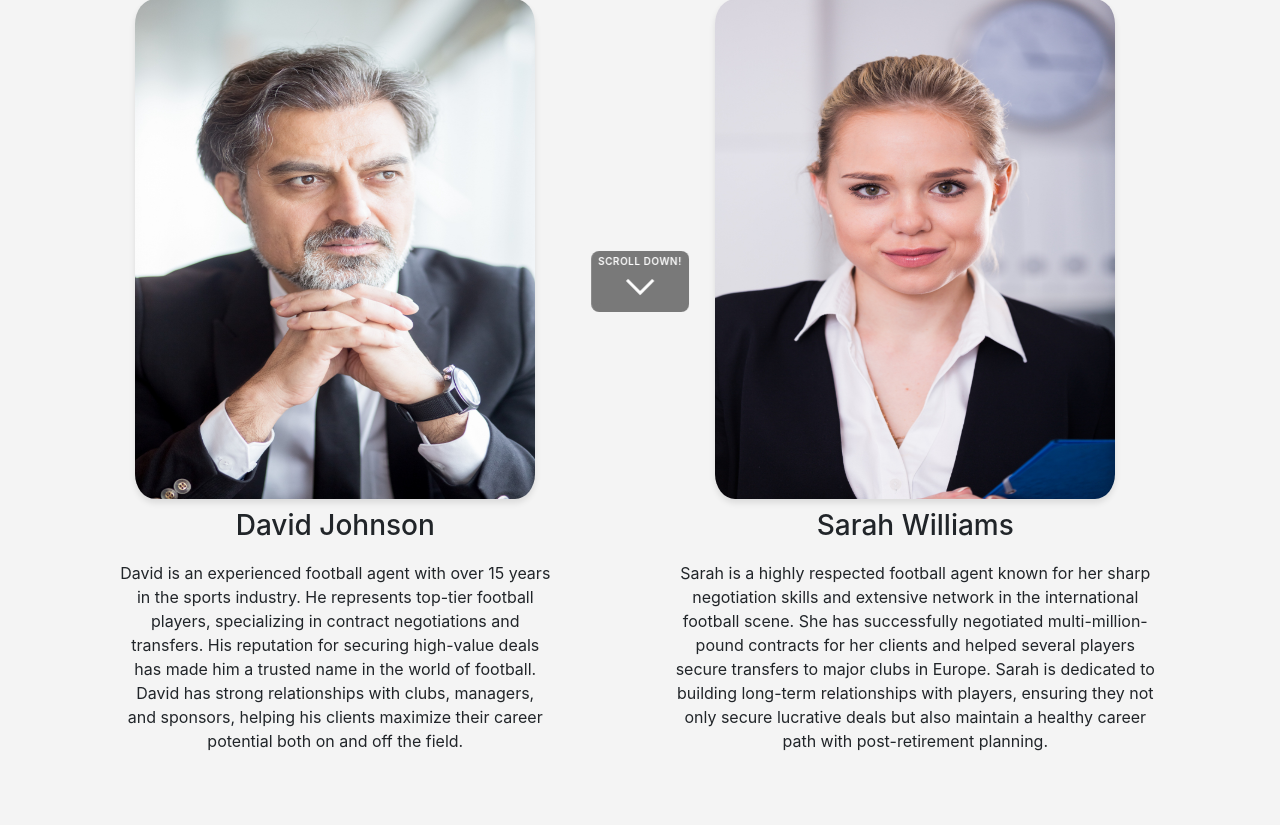
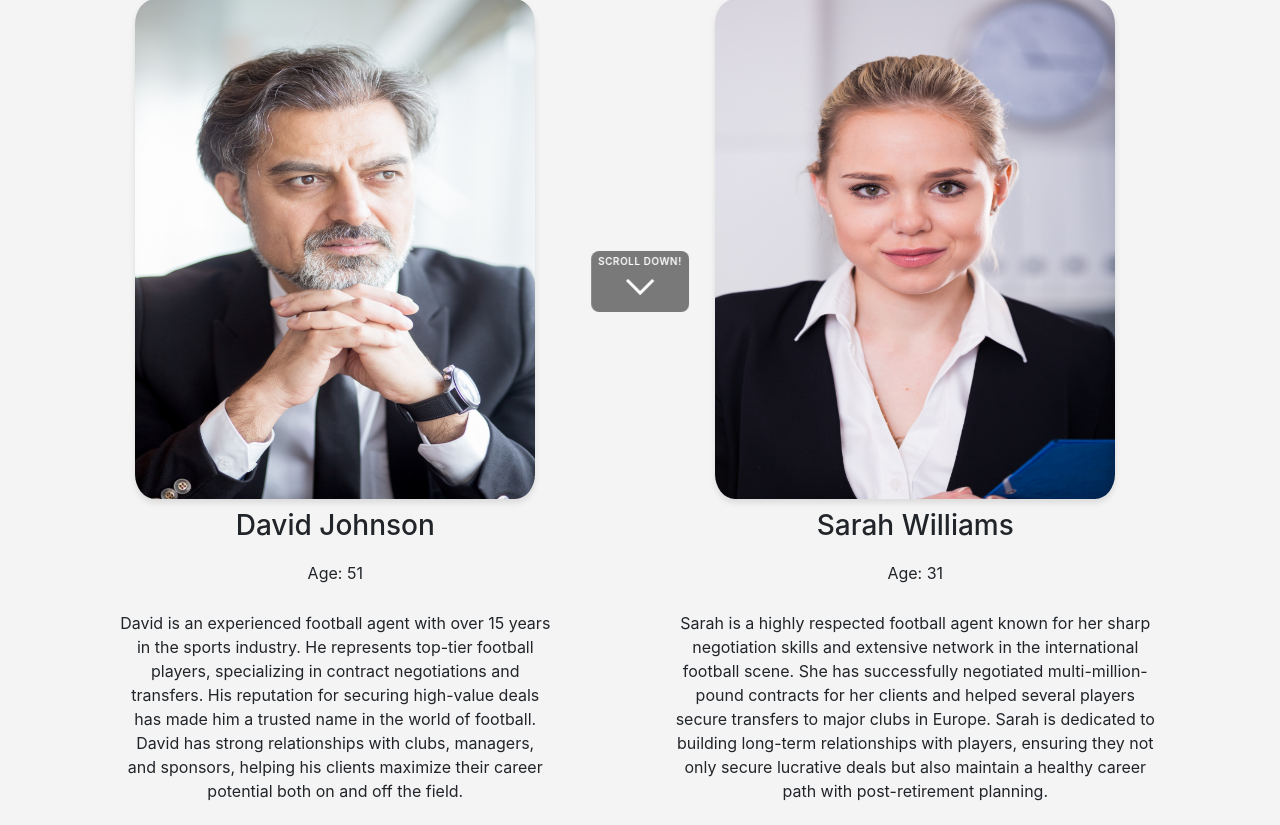
Before and after one commit to Kevinolm10/DDS-Management, a Django app: page / in a window 1280 px wide. Shown: the part 413-1238 px from the top of the page. Run offline with Django 5.2, Linux system fonts and the light colour scheme; some libraries are stand-ins or nearby versions.

Commit message:
Create mockup agents and general structure for them

```diff
--- a/dds/home/templates/home/home.html
+++ b/dds/home/templates/home/home.html
@@ -13,6 +13,7 @@
                     <div class="agent-info">
                         <img src="{% static 'img/test-agent.jpg' %}" alt="Agent 1">
                         <h3>David Johnson</h3>
+                        <p>Age: 51</p>
                         <p>David is an experienced football agent with over 15 years in the sports industry. He
                             represents top-tier
                             football players, specializing in contract negotiations and transfers. His reputation
@@ -29,6 +30,7 @@
                     <div class="agent-info">
                         <img src="{% static 'img/6.jpg' %}" alt="Agent 2">
                         <h3>Sarah Williams</h3>
+                        <p>Age: 31</p>
                         <p>Sarah is a highly respected football agent known for her sharp negotiation skills and
                             extensive network
                             in the international football scene. She has successfully negotiated multi-million-pound
```
